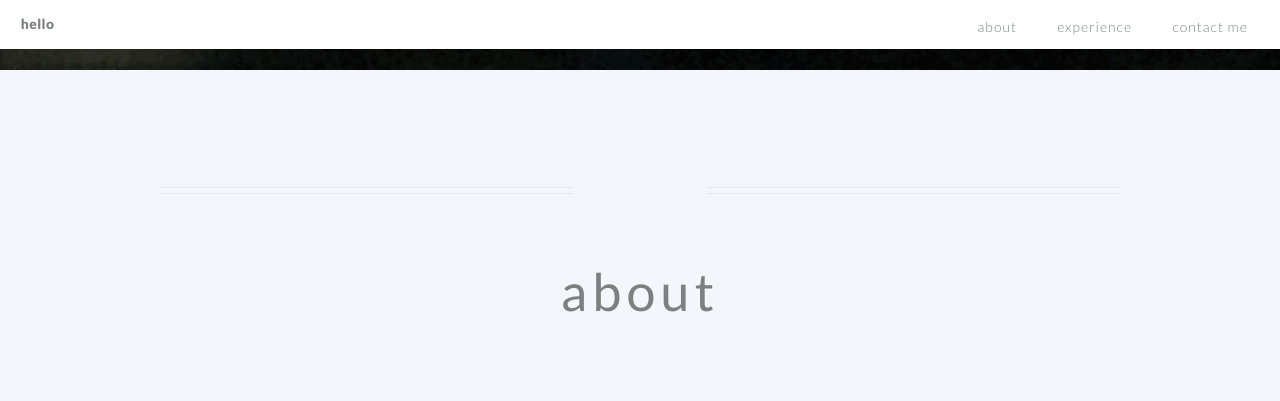
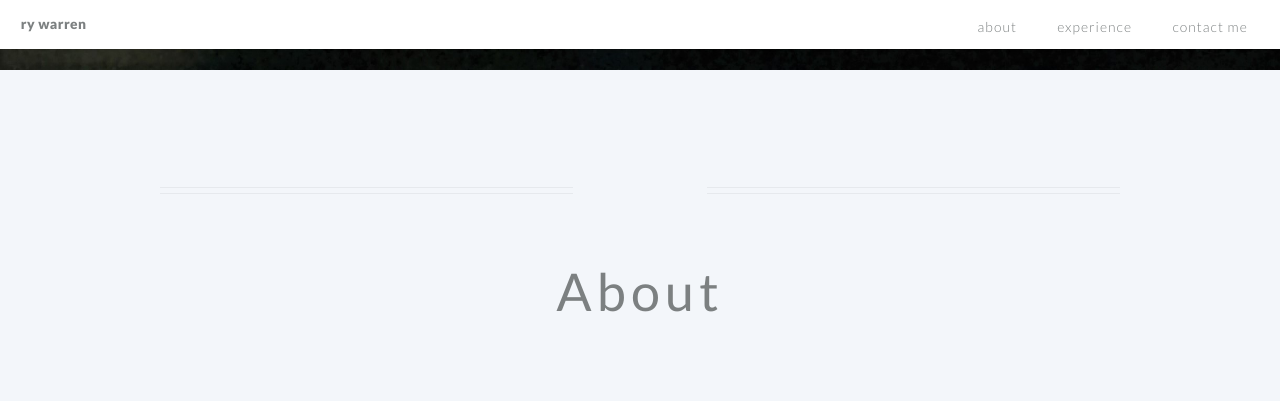
Before and after one commit to RyWarren/RyWarren.github.io, a Jekyll site: the page built from index.md, in a window 1280 px wide and 900 px high, scrolled down 470 px. Shown: the top 401 px of the window. Built offline with Jekyll 4.4.1, drawn with Linux system fonts in a browser that asks for light colours.

Commit message:
fifth commit

```diff
--- a/_layouts/hello-default.html
+++ b/_layouts/hello-default.html
@@ -57,7 +57,7 @@
     <!-- HEADER -->
     <header id="header">
       <h1 id="logo" style="text-transform:lowercase">
-        <a href="/">hello</a></h1>
+        <a href="/">ry warren</a></h1>
       <nav id="nav">
         <ul>
           <li style="text-transform:lowercase"><a href="{{ page.page_url }}/#about">about</a></li>
@@ -93,7 +93,7 @@
         <article id="main">
             <!-- section: about -->
               <header class="special container" id="about">
-                <h2 ><strong>about</strong></h2>
+                <h2 ><strong>About</strong></h2>
               </header>
 
               <section class="special container" style="margin-bottom:10em">
```
